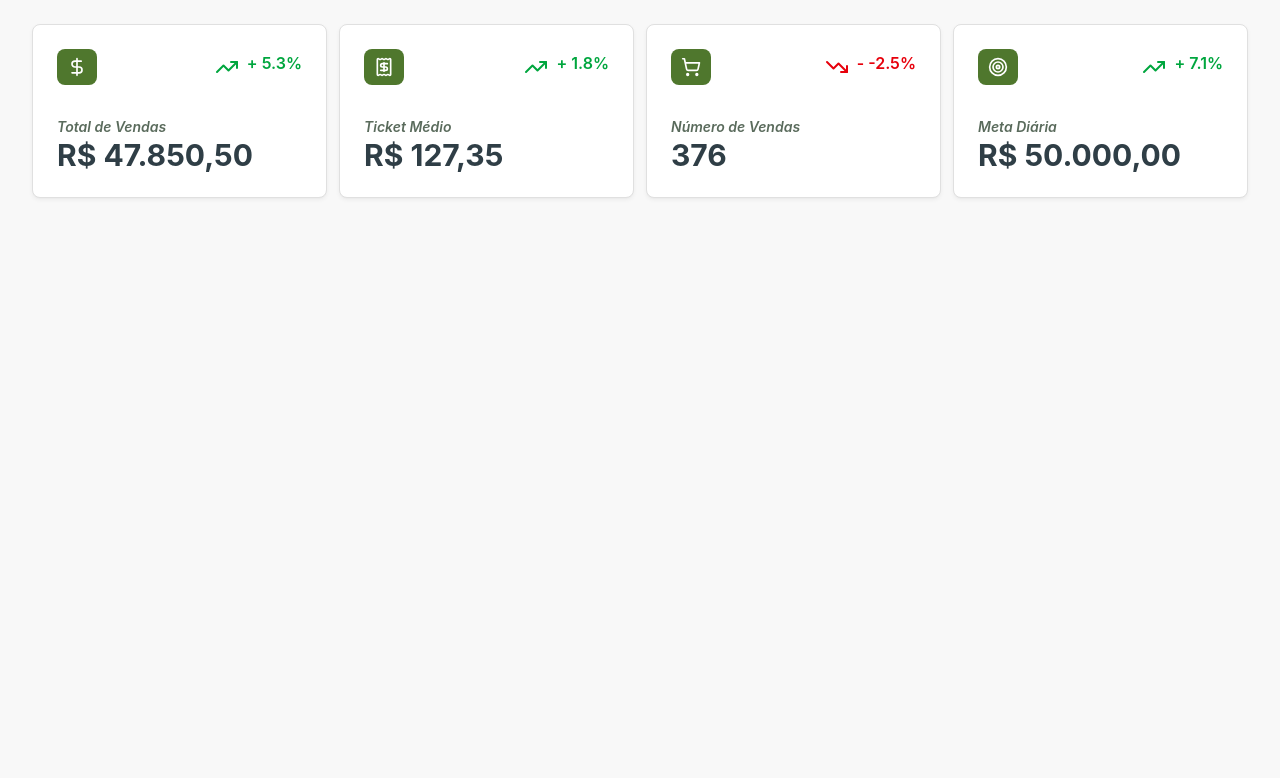
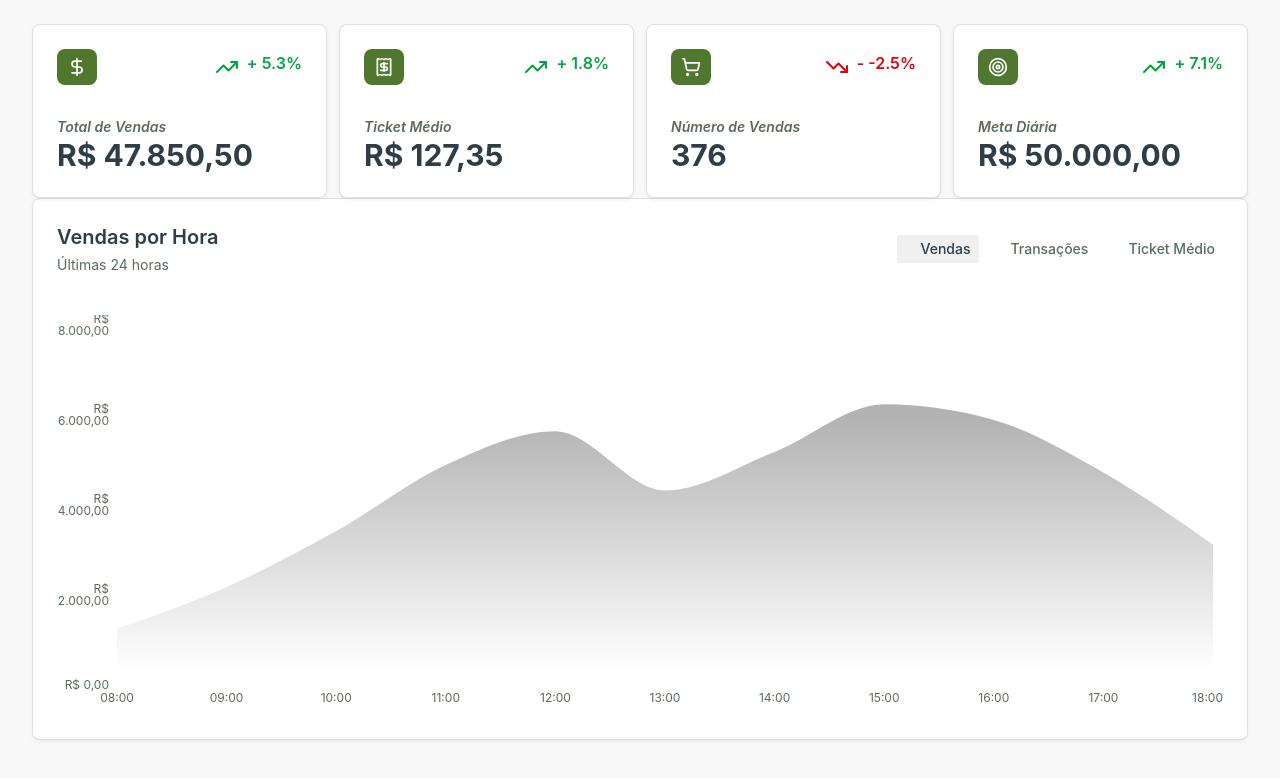
Before and after one commit to FabioMiguelNascimento/dashboard, a Next.js app: page / in a window 1280 px wide. Shown: the top 778 px of the page. Built offline with nearby package versions, Linux system fonts and the light colour scheme.

Commit message:
feat: add sales-chart

```diff
--- a/app/page.tsx
+++ b/app/page.tsx
@@ -1,11 +1,13 @@
 import Header from "@/components/header";
 import { DashboardProvider } from "./contexts/dashboard.context";
+import { SalesChart } from "@/components/sales-chart";
 
 export default function Home() {
   return (
     <DashboardProvider>
       <main className="w-full max-w-7xl mx-auto px-4 py-6 sm:px-6 lg:px-8">
         <Header />
+        <SalesChart />
       </main>
     </DashboardProvider>
   );
--- /dev/null
+++ b/components/sales-chart.tsx
@@ -0,0 +1,132 @@
+"use client"
+
+import { useDashboard } from "@/app/contexts/dashboard.context"
+import { Card, CardContent, CardHeader, CardTitle } from "@/components/ui/card"
+import { ChartContainer, ChartTooltip, ChartTooltipContent } from "@/components/ui/chart"
+import { useMemo, useState } from "react"
+import { Area, AreaChart, CartesianGrid, ResponsiveContainer, XAxis, YAxis } from "recharts"
+
+export function SalesChart() {
+  const { salesByHour } = useDashboard()
+  const [metric, setMetric] = useState<"sales" | "transactions" | "averageTicket">("sales")
+
+  const metricConfig = useMemo(() => {
+    return {
+      sales: {
+        key: "sales",
+        label: "Vendas",
+        color: "var(--color-chart-1)",
+        format: (v: number) => `R$ ${v.toLocaleString("pt-BR", { minimumFractionDigits: 2 })}`,
+      },
+      transactions: {
+        key: "transactions",
+        label: "Transações",
+        color: "var(--color-chart-2)",
+        format: (v: number) => `${v}`,
+      },
+      averageTicket: {
+        key: "averageTicket",
+        label: "Ticket Médio",
+        color: "var(--color-chart-3)",
+        format: (v: number) => `R$ ${v.toLocaleString("pt-BR", { minimumFractionDigits: 2 })}`,
+      },
+    } as const
+  }, [])
+
+    return (
+    <Card className="border-border bg-card">
+  <CardHeader className="flex flex-row items-center justify-between space-y-0 pb-4">
+        <div>
+          <CardTitle className="text-xl font-semibold">Vendas por Hora</CardTitle>
+          <p className="text-sm text-muted-foreground mt-1">Últimas 24 horas</p>
+        </div>
+        <div className="flex items-center gap-2">
+          {(["sales", "transactions", "averageTicket"] as const).map((m) => (
+            <button
+              key={m}
+              onClick={() => setMetric(m)}
+              aria-pressed={metric === m}
+              className={
+                "inline-flex items-center gap-2 rounded-md px-2 py-1 text-sm font-medium focus:outline-none" +
+                (metric === m
+                  ? " bg-muted text-foreground"
+                  : " text-muted-foreground hover:text-foreground")
+              }
+            >
+              <div
+                className="h-2 w-2 rounded-full"
+                style={{ background: metricConfig[m].color }}
+              />
+              <span>{metricConfig[m].label}</span>
+            </button>
+          ))}
+        </div>
+      </CardHeader>
+      <CardContent>
+        <ChartContainer
+          config={{
+            sales: {
+              label: metricConfig.sales.label,
+              color: metricConfig.sales.color,
+            },
+            transactions: {
+              label: metricConfig.transactions.label,
+              color: metricConfig.transactions.color,
+            },
+            averageTicket: {
+              label: metricConfig.averageTicket.label,
+              color: metricConfig.averageTicket.color,
+            },
+          }}
+          className="h-[400px] w-full"
+        >
+          <ResponsiveContainer width="100%" height="100%">
+            <AreaChart data={salesByHour} margin={{ top: 10, right: 10, left: 0, bottom: 0 }}>
+              <CartesianGrid strokeDasharray="3 3" stroke="hsl(var(--border))" opacity={0.3} />
+              <XAxis
+                dataKey="hour"
+                stroke="hsl(var(--muted-foreground))"
+                fontSize={12}
+                tickLine={false}
+                axisLine={false}
+              />
+              <YAxis
+                stroke="hsl(var(--muted-foreground))"
+                fontSize={12}
+                tickLine={false}
+                axisLine={false}
+                tickFormatter={(value) => metricConfig[metric].format(Number(value))}
+              />
+              <ChartTooltip
+                content={<ChartTooltipContent />}
+                formatter={(value) => metricConfig[metric].format(Number(value))}
+              />
+              <defs>
+                <linearGradient id="colorMetric" x1="0" y1="0" x2="0" y2="1">
+                  <stop
+                    offset="5%"
+                    stopColor={metricConfig[metric].color}
+                    stopOpacity={0.3}
+                  />
+                  <stop
+                    offset="95%"
+                    stopColor={metricConfig[metric].color}
+                    stopOpacity={0}
+                  />
+                </linearGradient>
+              </defs>
+              <Area
+                type="monotone"
+                dataKey={metricConfig[metric].key}
+                stroke={metricConfig[metric].color}
+                strokeWidth={2}
+                fillOpacity={1}
+                fill="url(#colorMetric)"
+              />
+            </AreaChart>
+          </ResponsiveContainer>
+        </ChartContainer>
+      </CardContent>
+    </Card>
+  )
+}
```
